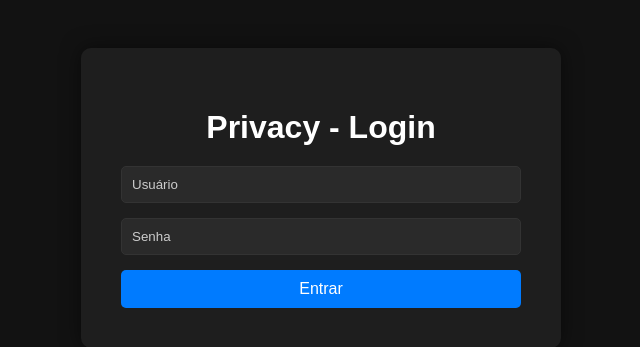
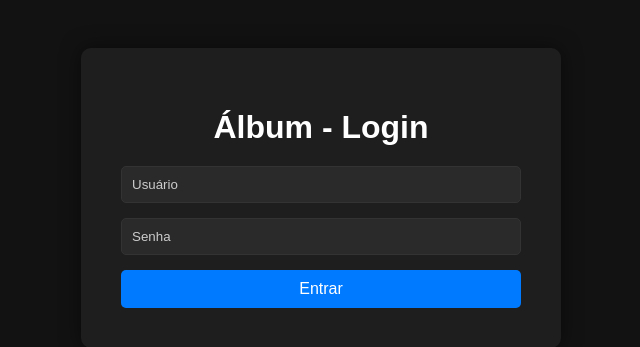
Before and after one commit to Baumann001/album, a PHP site: page /login.php in a window 1280 px wide. Shown: the part 202-549 px from the top of the page, without its empty margins (319-959 px from the left). Run offline with PHP 8.4, Linux system fonts and the light colour scheme.

Commit message:
add- mudando de nome

```diff
--- a/login.php
+++ b/login.php
@@ -29,7 +29,7 @@ if ($_SERVER['REQUEST_METHOD'] == 'POST') {
 </head>
 <body>
     <div class="container">
-        <h1>Privacy - Login</h1>
+        <h1>Álbum - Login</h1>
         <?php if (isset($error)) echo "<p style='color:red;'>$error</p>"; ?>
         <form action="login.php" method="post">
             <input type="text" name="usuario" placeholder="Usuário" required>
```
